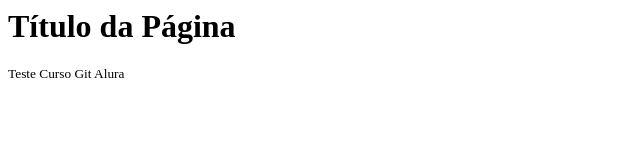
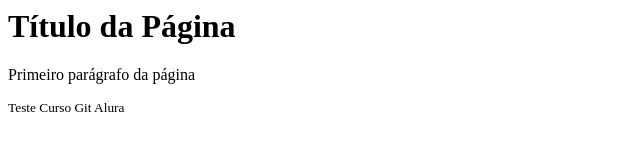
Before and after one commit to rafaelmdurante/alura_git, a plain HTML site: page index.html in a window 1280 px wide. Shown: the whole page, without its empty margins (0-640 px from the left). Drawn offline with Linux system fonts and the light colour scheme.

Commit message:
First Paragraph Commit First paragraph added to the index.html file.

```diff
--- a/index.html
+++ b/index.html
@@ -3,6 +3,7 @@
 	</head>
 	<body>
 		<h1>Título da Página</h1>
+		<p>Primeiro parágrafo da página</p>
 	</body>
 	<footer>
 		<small>Teste Curso Git Alura</small>
```
